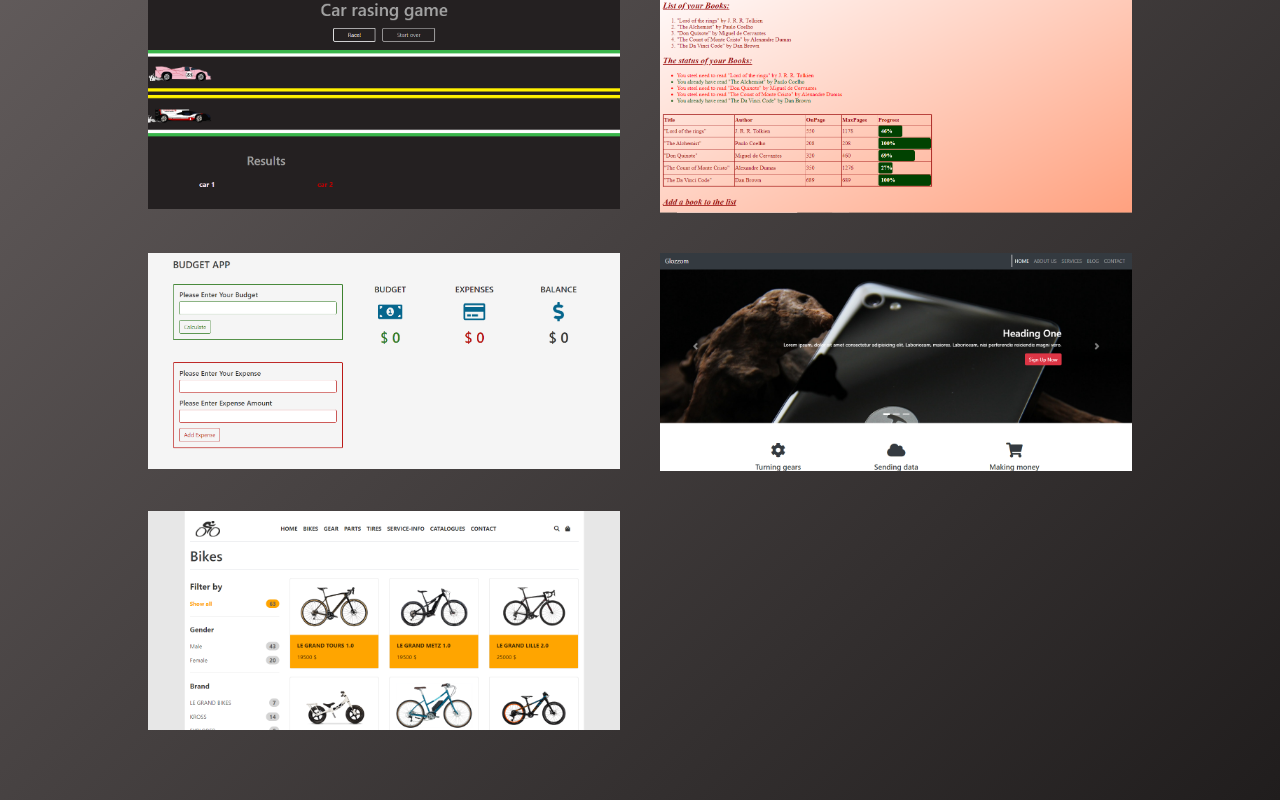
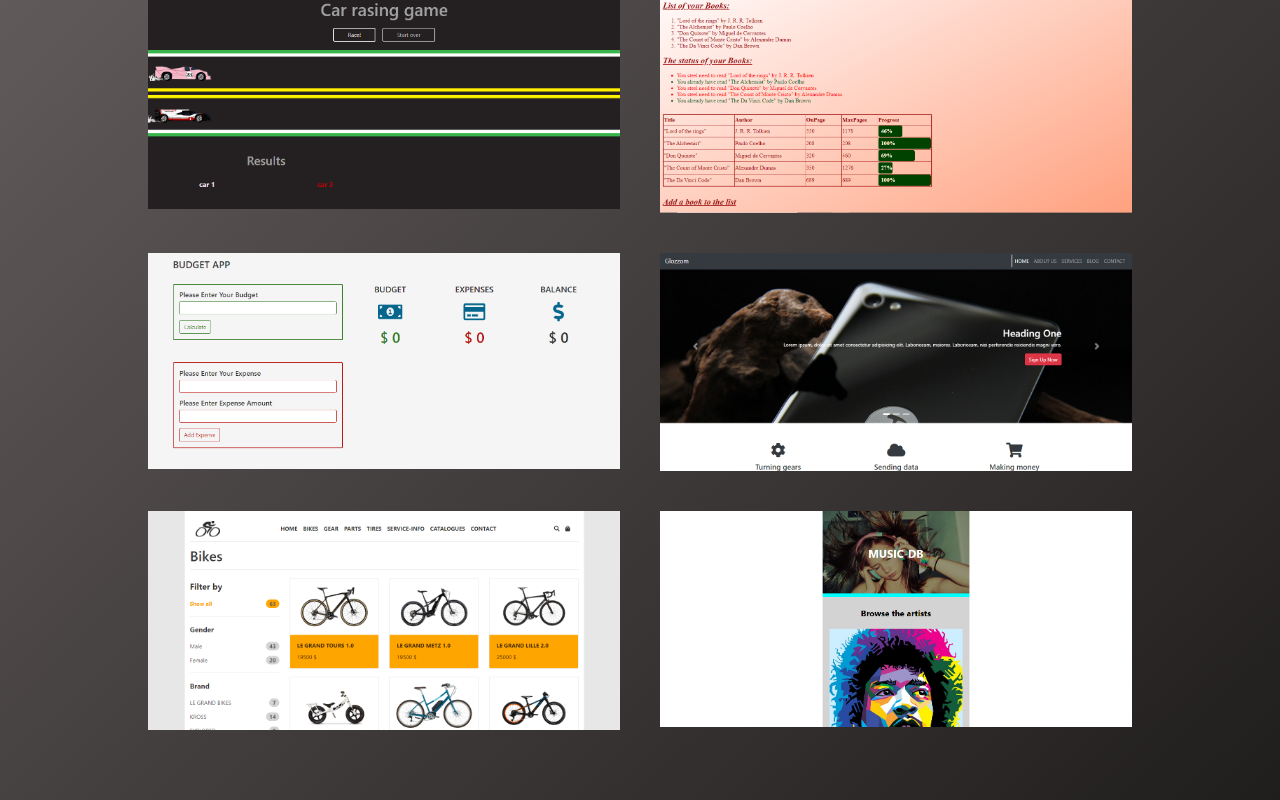
Before and after one commit to daniela-damjanoska/MyPortfolio, a React (Create React App) app: page /projects in a window 1280 px wide. Shown: the part 430-1230 px from the top of the page. Built offline with nearby package versions, Linux system fonts and the light colour scheme.

Commit message:
minor changes to styles, and one site updated

```diff
--- a/src/App.css
+++ b/src/App.css
@@ -301,10 +301,7 @@ img {
 }
 
 @media (max-width: 768px) {
-    .Home .img-box {
-        padding-top: 160px;
-    }
-
+    .Home .img-box,
     .Home .cont-box {
         padding-top: 160px;
     }
@@ -321,6 +318,14 @@ img {
 @media (max-width: 600px) {
     html {
         font-size: 14px;
+    }
+
+    .Home .img-box {
+        padding-top: 130px;
+    }
+
+    .Home .cont-box {
+        padding-top: 120px;
     }
 
     .Home .cont-box h2 {
--- a/src/data.js
+++ b/src/data.js
@@ -2,44 +2,42 @@ let sites = [
     {
         id: 1,
         title: 'STREET ARTIST',
-        img: '/sites-img/site-1.png',
-        url: 'https://danieladam-street-artist.netlify.app/',
+        url: 'https://danielada-street-artist.netlify.app/',
     },
     {
         id: 2,
         title: 'BRAINSTER LABS',
-        img: '/sites-img/site-1.png',
         url: 'https://danieladam-brainster-labs.netlify.app/',
     },
     {
         id: 3,
         title: 'CAR RACING GAME',
-        img: '/sites-img/site-1.png',
         url: 'https://danieladam-car-rasing-game.netlify.app/',
     },
     {
         id: 4,
         title: 'BOOKMARKS APP',
-        img: '/sites-img/site-1.png',
         url: 'https://danieladam-bookmarks-app.netlify.app/',
     },
     {
         id: 5,
         title: 'BUDGET APP',
-        img: '/sites-img/site-1.png',
         url: 'https://danieladam-budget-app.netlify.app/',
     },
     {
         id: 6,
         title: 'MINI PROJECT',
-        img: '/sites-img/site-1.png',
         url: 'https://danieladam-mini-project.netlify.app/',
     },
     {
         id: 7,
         title: 'BIKE STORE',
-        img: '/sites-img/site-1.png',
         url: 'https://danieladam-bike-store.netlify.app/',
+    },
+    {
+        id: 8,
+        title: 'MUSIC APP',
+        url: 'https://danieladam-music-app.netlify.app/',
     },
 ];
 
```
Also changed, not shown: public/sites-img/site-8.png (added).
